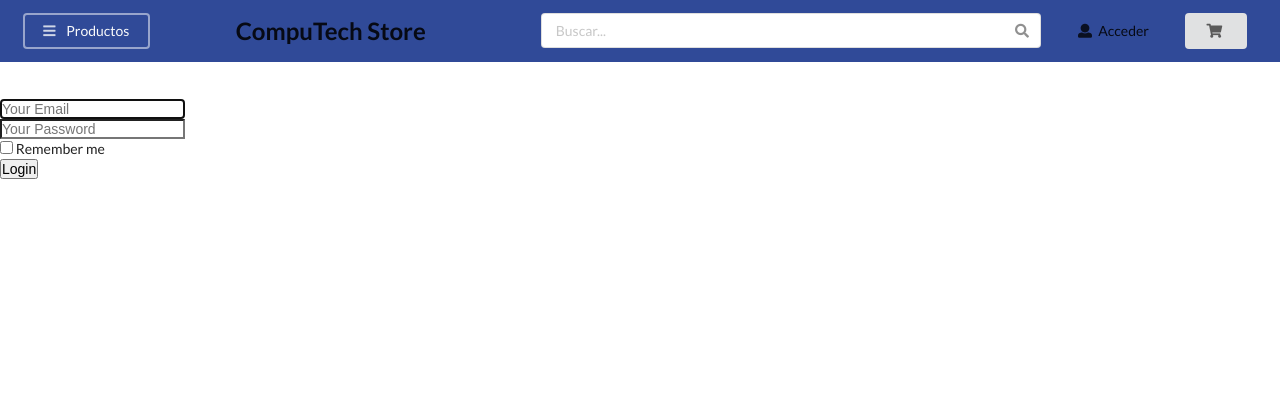
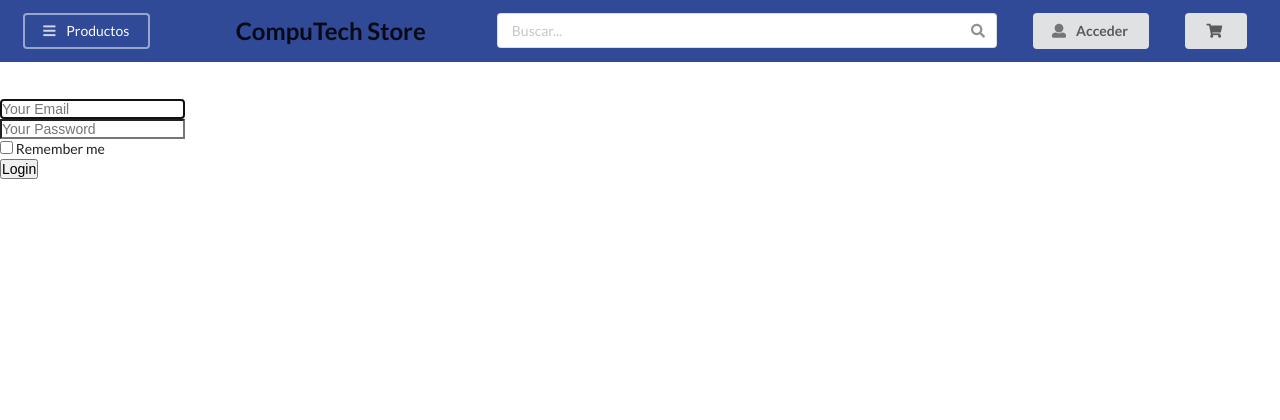
Before and after one commit to Oscar699/pygroup-web-Rojas-Oscar, a Python web app: template proyecto_flask/app/templates/login.html in a window 1280 px wide. Shown: the top 420 px of the page. Run offline with Jinja, Linux system fonts and the light colour scheme; the template is opened without the code that fills it, so the values that code supplies are empty.

Commit message:
Template base de la pagina.

```diff
--- a/proyecto_final/app/templates/base.html
+++ b/proyecto_final/app/templates/base.html
@@ -61,9 +61,27 @@
                         <i class="search link icon"></i>
                       </div>
                     </div>
-                    <a class="item" id="acces-btn">
-                        <i class="icon user"></i> Acceder
-                    </a>
+                    <div class="item">
+                        <button class="ui button" id="acces-btn">
+                            <i class="icon user"></i>
+                            {% if current_user.is_authenticated %}
+                                {{ current_user.login_name }}
+                            {% else %}
+                               Acceder
+                            {% endif %}
+                        </button>
+                        <div class="ui inverted popup">
+                            <div class="ui inverted middle aligned selection list">
+                                {% if current_user.is_authenticated %}
+                                    <a href="{{ url_for('userBp.login')}}" class="item" >Cuenta</a>
+                                    <a href="{{ url_for('userBp.logout')}}" class="item">Cerrar Sesion</a>
+                                {% else %}
+                                    <a href="{{ url_for('userBp.login')}}" class="item" >Iniciar Sesion</a>
+                                    <a href="{{ url_for('userBp.signup')}}" class="item">Registrarse</a>
+                                {% endif %}
+                            </div>
+                        </div>
+                    </div>
                     <div class="item">
                         <div class="ui animated button">
                           <div class="visible content">
@@ -73,6 +91,21 @@
                             Pagar
                           </div>
                         </div>
+                    </div>
+                </div>
+            </div>
+            <div class="ui modal">
+                <div class="ui attached centered aligned segment">
+                    <h1 class="ui centered aligned red header">Función no disponible</h1>
+                    <p class="infoModal">Debes iniciar sesion para poder realizar una compra</p>
+                </div>
+                <div class="ui bottom attached right aligned segment">
+                    <div class="ui buttons">
+                      <button class="ui button" id="boton-Cancelar">Cancelar</button>
+                      <div class="or" data-text="o"></div>
+                      <form action="{{ url_for('userBp.login')}}">
+                          <button class="ui positive button">Iniciar Sesion</button>
+                      </form>
                     </div>
                 </div>
             </div>
@@ -92,6 +125,16 @@
         $('#products-sidebar-activator').click(function () {
             $('#sidebar-menu').sidebar('toggle');
         })
+        $('#acces-btn')
+          .popup({
+            popup : $('.popup'),
+            on    : 'click'
+          })
+        ;
+        $('.modal')
+          .modal('attach events', '.animated.button', 'show')
+          .modal('attach events', '#boton-Cancelar', 'hide')
+        ;
     {% endblock %}
     </script>
 </body>
```
